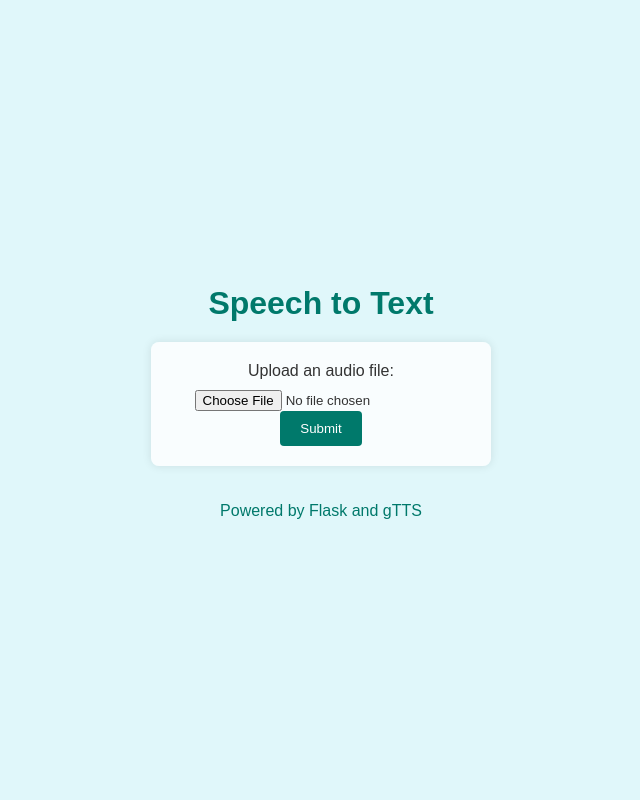
After one commit to arivarasan12/Text-To-Speech-Application, a Flask app: page /speech-to-text in a window 1280 px wide. The commit adds this page. Shown: the whole page, without its empty margins (319-959 px from the left). Run offline with Flask 2, Linux system fonts and the light colour scheme.

Commit message:
Add files via upload
Added speech to text option also

```diff
--- a/Text To Speech AWS/Backend/static/styles.css
+++ b/Text To Speech AWS/Backend/static/styles.css
@@ -8,7 +8,7 @@ body {
     justify-content: center;
     height: 100vh;
     margin: 0;
-    background-image: url('../static/background.jpg');
+    background-image: url('');
     background-size: cover;
 }
 
--- /dev/null
+++ b/Text To Speech AWS/Backend/templates/speech_to_text.html
@@ -0,0 +1,25 @@
+<!DOCTYPE html>
+<html lang="en">
+<head>
+    <meta charset="UTF-8">
+    <meta name="viewport" content="width=device-width, initial-scale=1.0">
+    <title>Speech to Text</title>
+    <link rel="stylesheet" href="{{ url_for('static', filename='styles.css') }}">
+</head>
+<body>
+    <h1>Speech to Text</h1>
+    <form action="/speech-to-text" method="post" enctype="multipart/form-data">
+        <label for="audio_file">Upload an audio file:</label>
+        <input type="file" id="audio_file" name="audio_file" accept="audio/*" required>
+        <input type="submit" value="Submit">
+    </form>
+    {% if transcribed_text %}
+        <div class="result">
+            <p>Transcribed text: {{ transcribed_text }}</p>
+        </div>
+    {% endif %}
+    <footer>
+        <p>Powered by Flask and gTTS</p>
+    </footer>
+</body>
+</html>
--- a/Text To Speech AWS/Backend/views/main_views.py
+++ b/Text To Speech AWS/Backend/views/main_views.py
@@ -1,11 +1,18 @@
 import os
-from flask import Blueprint, render_template, request, send_from_directory
+from flask import Blueprint, render_template, request, send_from_directory, redirect, url_for
 from gtts import gTTS
+import speech_recognition as sr
+from pydub import AudioSegment
+import io
 
 main = Blueprint('main', __name__)
 
-@main.route('/', methods=['GET', 'POST'])
+@main.route('/')
 def home():
+    return render_template('index.html')
+
+@main.route('/text-to-speech', methods=['GET', 'POST'])
+def text_to_speech():
     processed_text = None
     audio_file = None
     if request.method == 'POST':
@@ -19,15 +26,50 @@ def home():
         tts = gTTS(input_text, lang=voice, tld=tld)
         audio_file = "output.mp3"
 
-        # Ensure the static directory exists
-        static_dir = os.path.join(os.getcwd(), 'static')
+        # Navigate one directory back to save the audio file
+        static_dir = os.path.join(os.path.dirname(os.getcwd()), 'static')
         if not os.path.exists(static_dir):
             os.makedirs(static_dir)
-        static_dir="C:\\Users\\ariva\\OneDrive\\Desktop\\Text To Speech AWS\\Backend\\static"
+
         tts.save(os.path.join(static_dir, audio_file))
 
-    return render_template('index.html', processed_text=processed_text, audio_file=audio_file)
+    return render_template('text_to_speech.html', processed_text=processed_text, audio_file=audio_file)
+
+@main.route('/speech-to-text', methods=['GET', 'POST'])
+def speech_to_text():
+    transcribed_text = None
+    if request.method == 'POST':
+        if 'audio_file' not in request.files:
+            return redirect(request.url)
+
+        audio_file = request.files['audio_file']
+        if audio_file.filename == '':
+            return redirect(request.url)
+
+        # Convert the audio file to PCM WAV using pydub
+        try:
+            audio = AudioSegment.from_file(audio_file)
+            audio_wav = io.BytesIO()
+            audio.export(audio_wav, format='wav')
+            audio_wav.seek(0)
+
+            recognizer = sr.Recognizer()
+            with sr.AudioFile(audio_wav) as source:
+                audio_data = recognizer.record(source)
+
+            try:
+                transcribed_text = recognizer.recognize_google(audio_data)
+            except sr.UnknownValueError:
+                transcribed_text = "Google Web Speech could not understand audio"
+            except sr.RequestError as e:
+                transcribed_text = f"Could not request results from Google Web Speech service; {e}"
+
+        except Exception as e:
+            transcribed_text = f"Error processing audio file: {e}"
+
+    return render_template('speech_to_text.html', transcribed_text=transcribed_text)
 
 @main.route('/static/<path:filename>')
 def download_file(filename):
-    return send_from_directory('static', filename)
+    static_dir = os.path.join(os.path.dirname(os.getcwd()), 'static')
+    return send_from_directory(static_dir, filename)
--- /dev/null
+++ b/Text To Speech AWS/requirements.txt
@@ -0,0 +1,4 @@
+Flask==2.0.2
+gTTS==2.2.3
+SpeechRecognition==3.8.1
+pydub==0.25.1
```
Also changed, not shown: Text To Speech AWS/Backend/templates/index.html (+6 -66 lines), Text To Speech AWS/Backend/templates/text_to_speech.html (added, +78 -0 lines), Text To Speech AWS/Readme.md (added), 1 other file.
